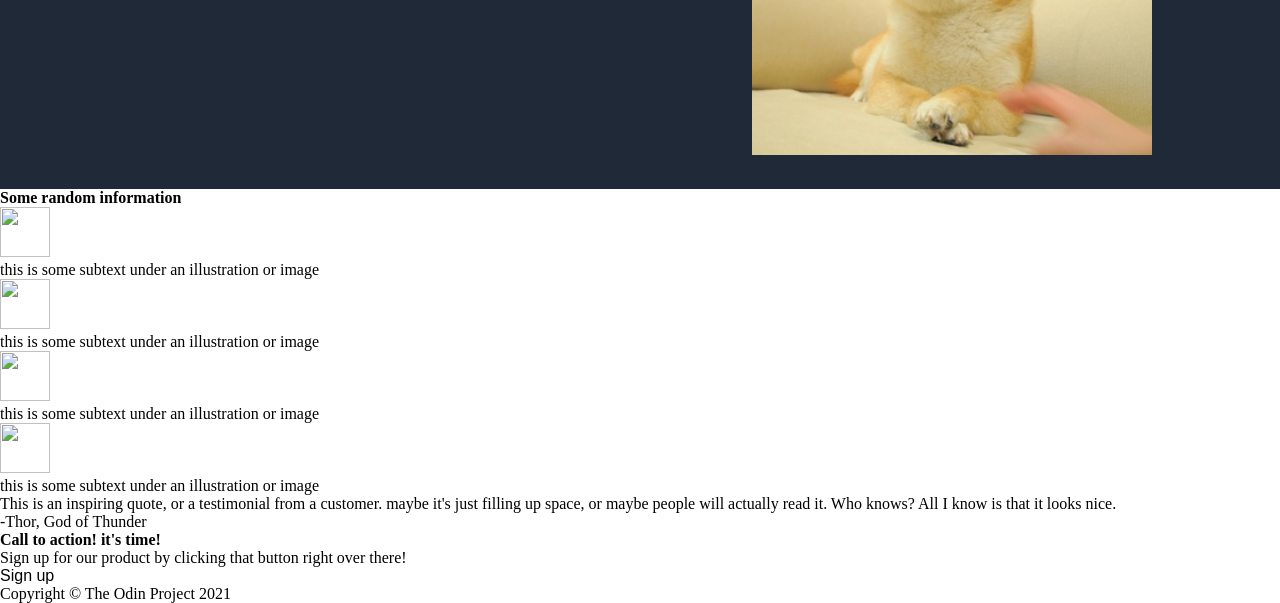
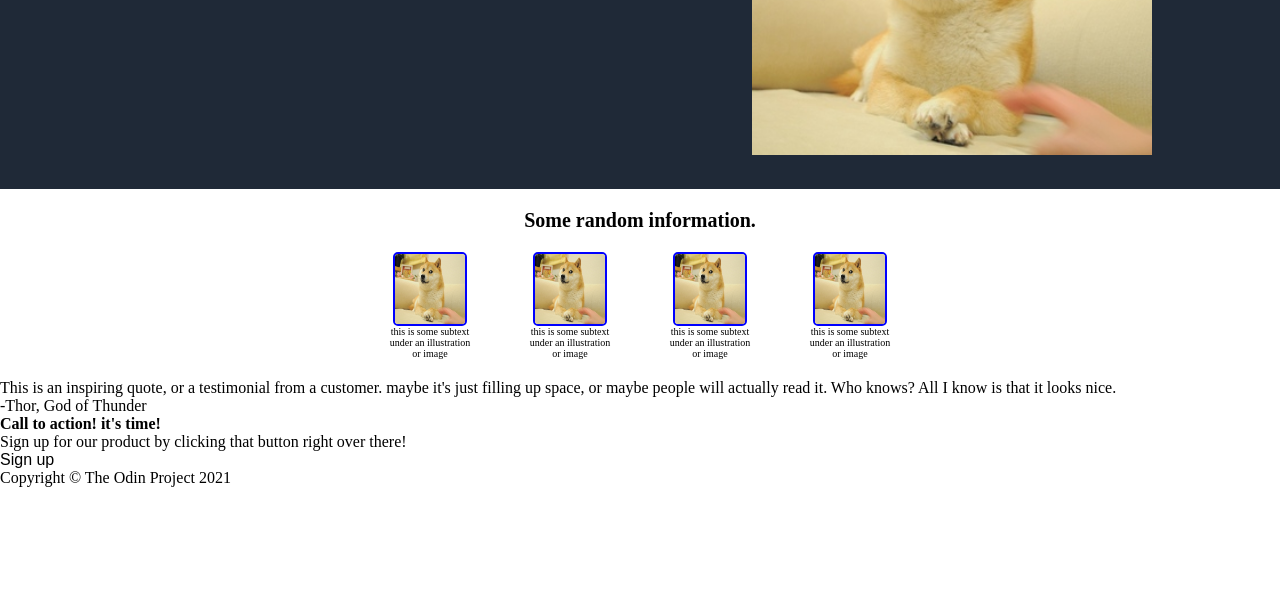
Before and after one commit to Sanjeezy/odin-landing-page, a plain HTML site: page index.html in a window 1280 px wide. Shown: the part 213-816 px from the top of the page. Drawn offline with Linux system fonts and the light colour scheme.

Commit message:
styled random information section

```diff
--- a/index.html
+++ b/index.html
@@ -33,22 +33,22 @@
 </section>
 
 <section class="random-information-section">
+    <h2 class="random-information-header">Some random information.</h2>
     <div class="random-information-container">
-        <h2>Some random information</h2>
         <div class="info-item">
-            <img src="" alt="" width="50px" height="50px">
+            <img class="info-img" src="./Images/Original_Doge_meme.jpg" alt="" width="70px" height="70px">
             <p>this is some subtext under an illustration or image</p>
         </div>
         <div class="info-item">
-            <img src="" alt="" width="50px" height="50px">
+            <img class="info-img" src="./Images/Original_Doge_meme.jpg" alt="" width="70px" height="70px">
             <p>this is some subtext under an illustration or image</p>
         </div>
         <div class="info-item">
-            <img src="" alt="" width="50px" height="50px">
+            <img class="info-img" src="./Images/Original_Doge_meme.jpg" alt="" width="70px" height="70px">
             <p>this is some subtext under an illustration or image</p>
         </div>
         <div class="info-item">
-            <img src="" alt="" width="50px" height="50px">
+            <img class="info-img" src="./Images/Original_Doge_meme.jpg" alt="" width="70px" height="70px">
             <p>this is some subtext under an illustration or image</p>
         </div>
     </div>
--- a/styles.css
+++ b/styles.css
@@ -31,31 +31,34 @@ body{
 .top-bar {
     display: flex;
     justify-content: space-between;
+    color: #F9FAF8;
 }
 .header-link-box {
     display: flex;
+}
+.header-link, .hero-text{
+    color: #E5E7EB
 }
 
 .header-link {
     margin-left: 10px;
     margin-right: 10px;
+    text-decoration: none;
 }
 .hero-box{
     display: flex;
-    height: auto;
 }
 .hero-text{
     display: flex;
     flex-direction: column;
     gap: 10px;
     margin-right: 50px;
-    color: #F9FAF8;
 }
 
 .hero-main-text{
     font-size: 48px;
     font-weight: bolder;
-
+    color: #F9FAF8;
 }
 .header-button{
     background-color: #3882F6;
@@ -66,6 +69,38 @@ body{
     border-radius: 5px;
     color:  #F9FAF8;
     width: 15vw;
+}
 
+/*Random Information Styling*/
+.random-information-section{
+    margin-top: 20px;}
 
+.random-information-header{
+    display: flex;
+    justify-content: center;
+    font-size: 20px;
 }
+
+.random-information-container{
+    display: flex;
+    align-items: center;
+    justify-content: center;
+    padding: 20px;
+    gap: 50px
+}
+
+.info-item{
+    display: flex;
+    flex-direction: column;
+    justify-content: center;
+    align-items: center;
+    width: 90px;
+    height: auto;
+    font-size: 10px;
+    text-align: center;
+}
+
+.info-img{
+    border-radius: 5px;
+    border: 2px solid blue
+}
```
